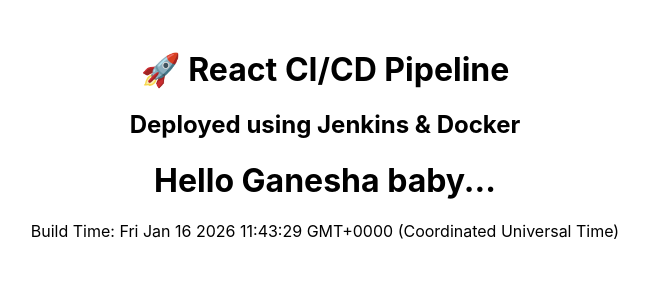
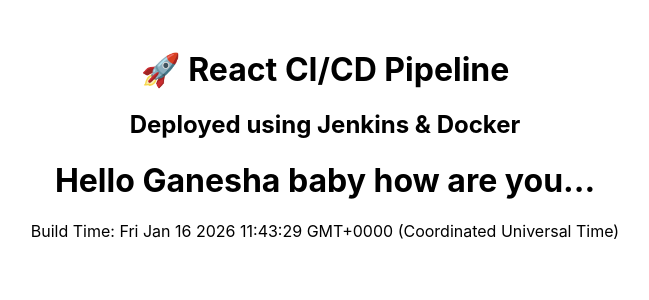
Before and after one commit to ganesha2208/AWS_FirstReact, a React (Create React App) app in the folder hello-ganesha/: page / in a window 1280 px wide. Shown: the top 300 px of the page, without its empty margins (315-964 px from the left). Built offline with nearby package versions, Linux system fonts and the light colour scheme.

Commit message:
Update App.js

```diff
--- a/hello-ganesha/src/App.js
+++ b/hello-ganesha/src/App.js
@@ -3,7 +3,7 @@
     <div style={{ textAlign: "center", marginTop: "50px" }}>
       <h1>🚀 React CI/CD Pipeline</h1>
       <h2>Deployed using Jenkins & Docker</h2>
-	  <h1>Hello Ganesha baby...</h1>
+	  <h1>Hello Ganesha baby how are you...</h1>
       <p>Build Time: {new Date().toString()}</p>
     </div>
   );
```
